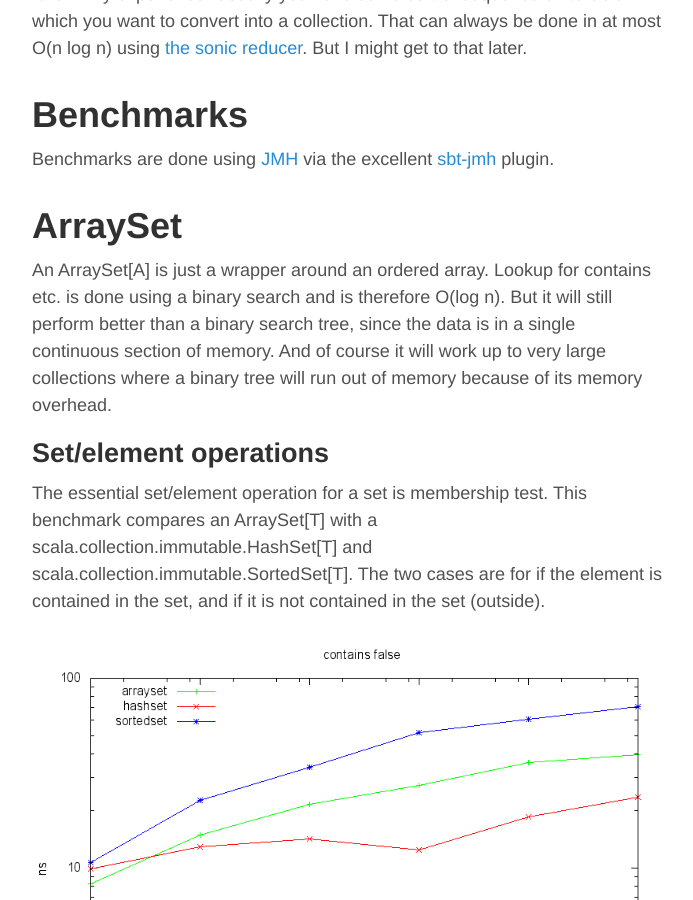
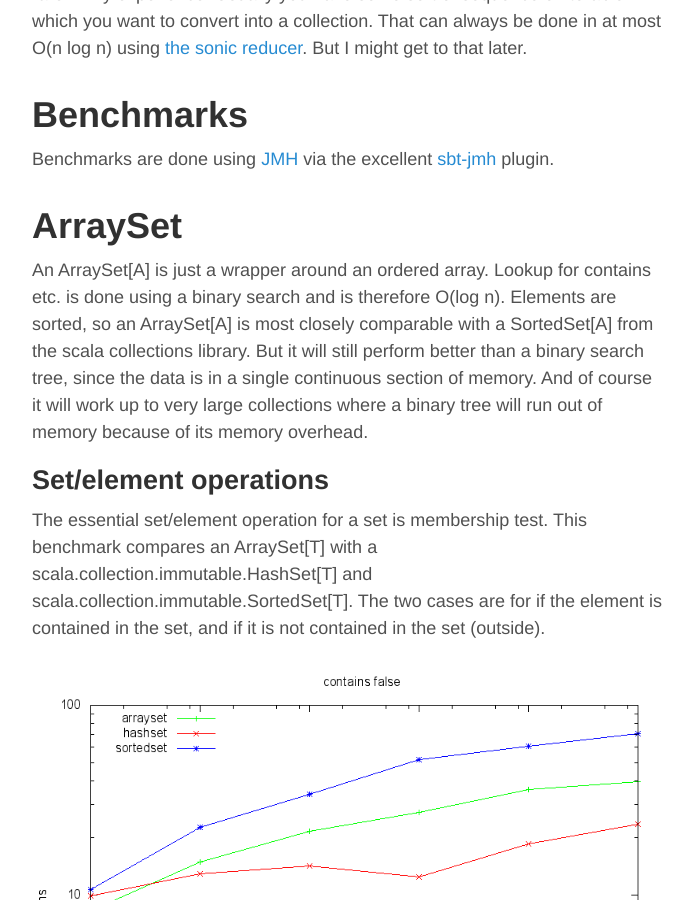
Before and after one commit to rklaehn/rklaehn.github.io, a Jekyll site: the page built from _posts/2015-12-18-array-based-immutable-collections.md, in a window 1280 px wide and 900 px high, scrolled down 830 px. Shown: the whole window, without its empty margins (293-986 px from the left). Built offline with Jekyll 4.4.1, drawn with Linux system fonts in a browser that asks for light colours.

Commit message:
Update 2015-12-18-array-based-immutable-collections.md

```diff
--- a/_posts/2015-12-18-array-based-immutable-collections.md
+++ b/_posts/2015-12-18-array-based-immutable-collections.md
@@ -23,7 +23,7 @@ Benchmarks are done using [JMH](http://openjdk.java.net/projects/code-tools/jmh/
 
 # ArraySet
 
-An ArraySet[A] is just a wrapper around an ordered array. Lookup for contains etc. is done using a binary search and is therefore O(log n). But it will still perform better than a binary search tree, since the data is in a single continuous section of memory. And of course it will work up to very large collections where a binary tree will run out of memory because of its memory overhead.
+An ArraySet[A] is just a wrapper around an ordered array. Lookup for contains etc. is done using a binary search and is therefore O(log n). Elements are sorted, so an ArraySet[A] is most closely comparable with a SortedSet[A] from the scala collections library. But it will still perform better than a binary search tree, since the data is in a single continuous section of memory. And of course it will work up to very large collections where a binary tree will run out of memory because of its memory overhead.
 
 ## Set/element operations
 
```
